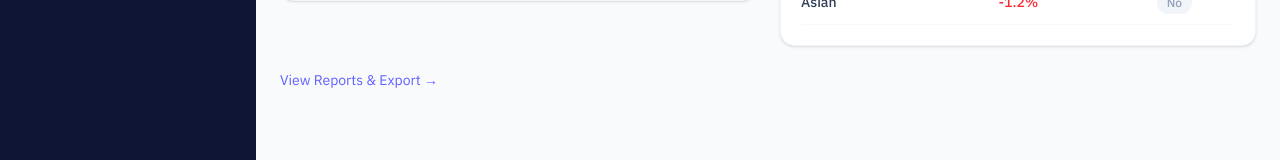
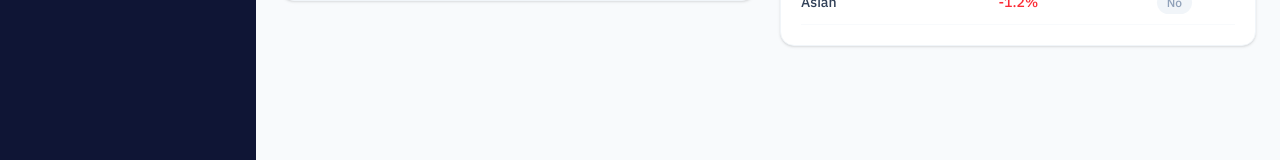
Before and after one commit to TriMergeTech/trimerge-comply, a Next.js app in the folder frontend/: page /pay-equity in a window 1280 px wide. Shown: the part 465-625 px from the top of the page. Built offline with nearby package versions, Linux system fonts and the light colour scheme.

Commit message:
fix:Remove Report & Export button on pay-equity

```diff
--- a/frontend/app/pay-equity/page.tsx
+++ b/frontend/app/pay-equity/page.tsx
@@ -48,15 +48,6 @@ export default function PayEquity() {
 
       </div>
 
-      {/* Temporary link to reports and export */}
-      <div className="flex justify-start">
-        <a
-          href="/pay-equity/reports"
-          className="text-sm text-indigo-500 hover:underline"
-        >
-          View Reports & Export →
-        </a>
-      </div>
 
     </div>
   )
```
